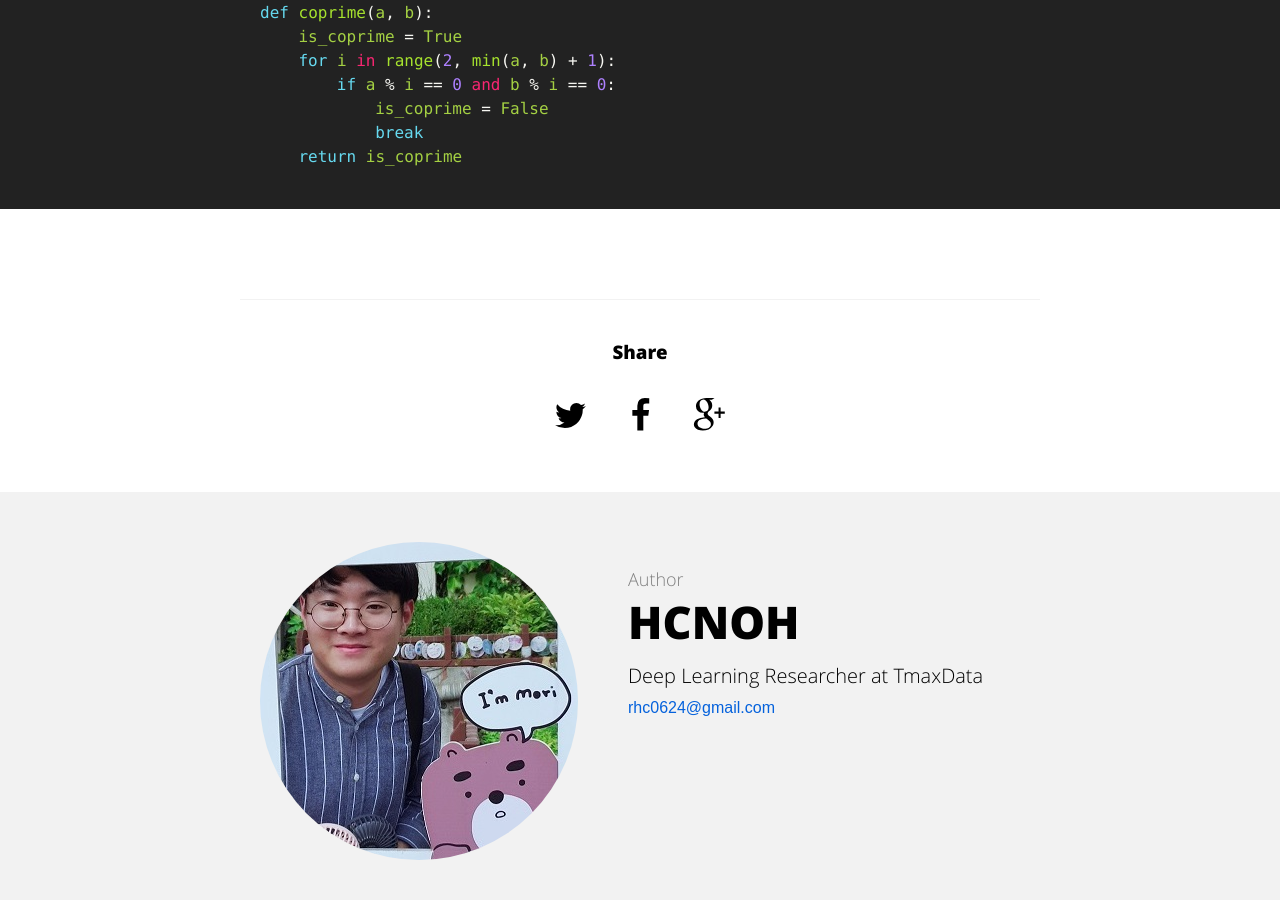
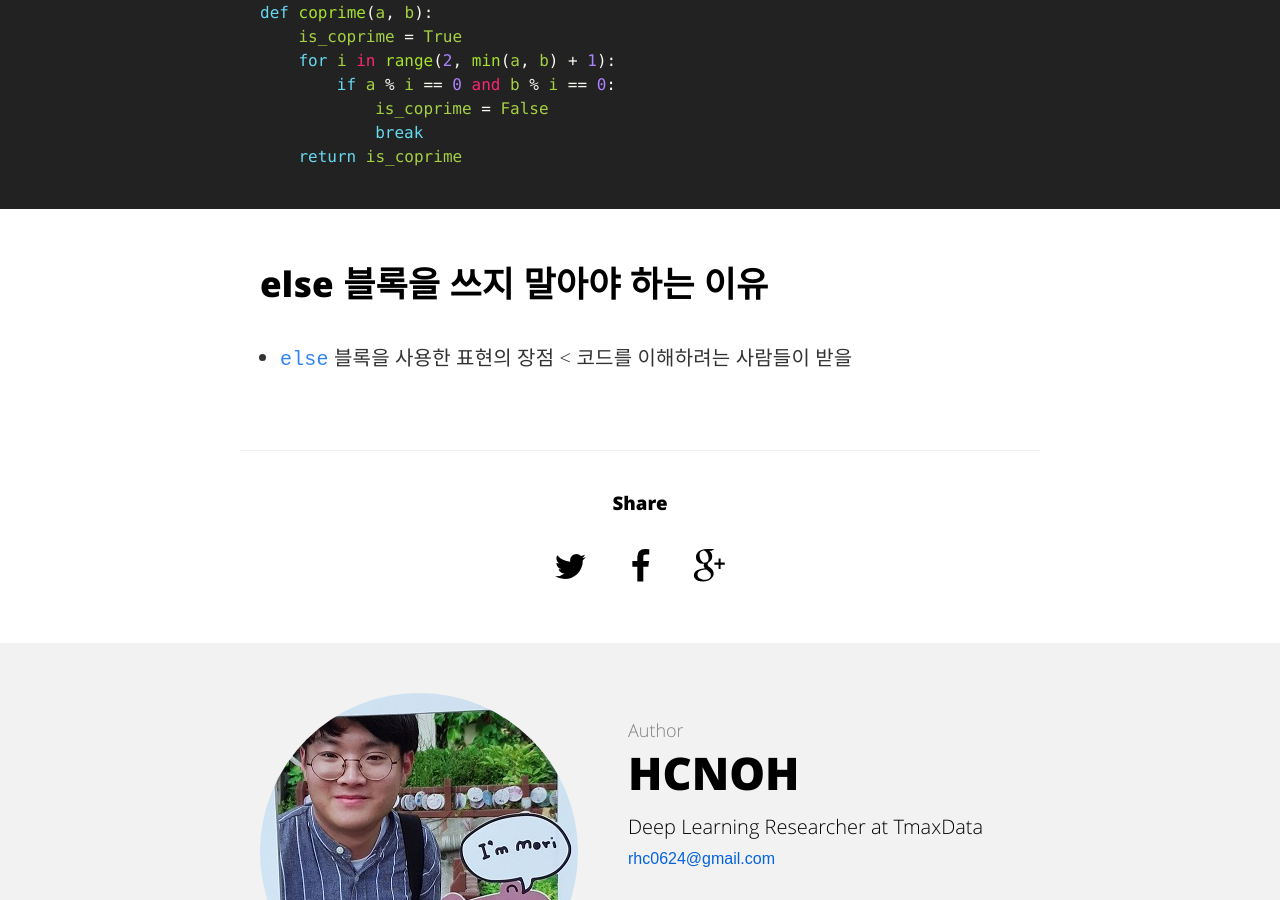
Before and after one commit to hcnoh/blog-prev, a Jekyll site: the page built from _posts/2018-09-19-effective-python-way12.md, in a window 1280 px wide and 900 px high, scrolled down 3979 px. Built offline with Jekyll 4.4.1, drawn with Linux system fonts in a browser that asks for light colours; comment, search, counter and statistics services are not loaded.

Commit message:
Update 2018-09-19-effective-python-way12.md

```diff
--- a/_posts/2018-09-19-effective-python-way12.md
+++ b/_posts/2018-09-19-effective-python-way12.md
@@ -95,3 +95,6 @@ def coprime(a, b):
             break
     return is_coprime
 {% endhighlight %}
+
+## else 블록을 쓰지 말아야 하는 이유
+- `else` 블록을 사용한 표현의 장점 < 코드를 이해하려는 사람들이 받을
```
